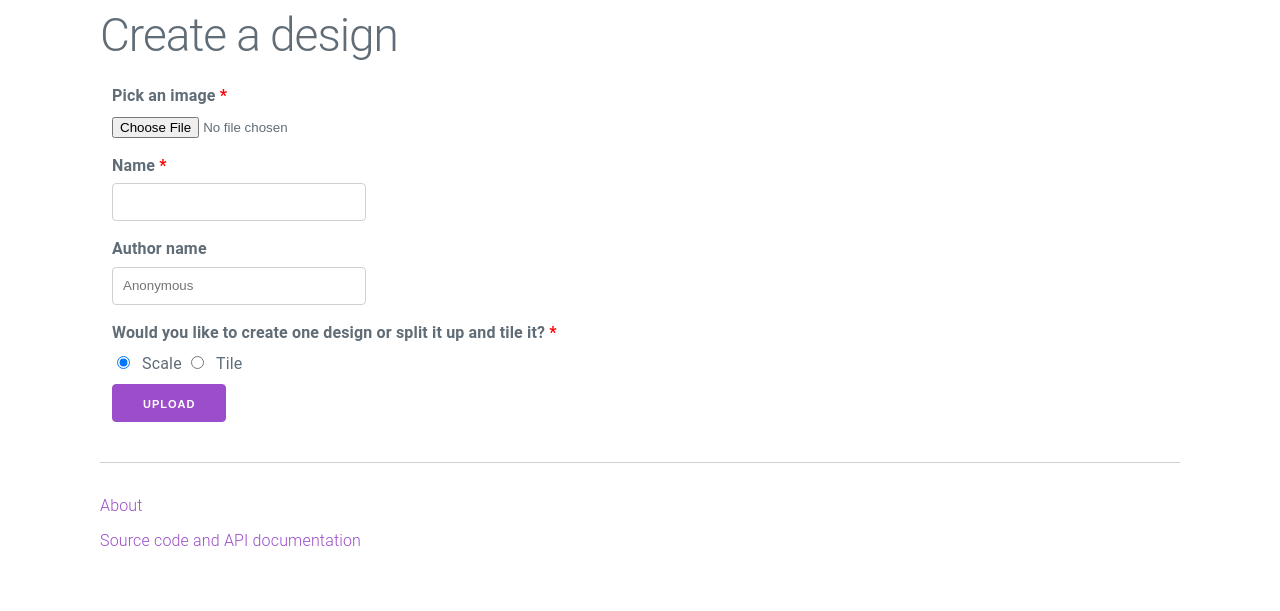
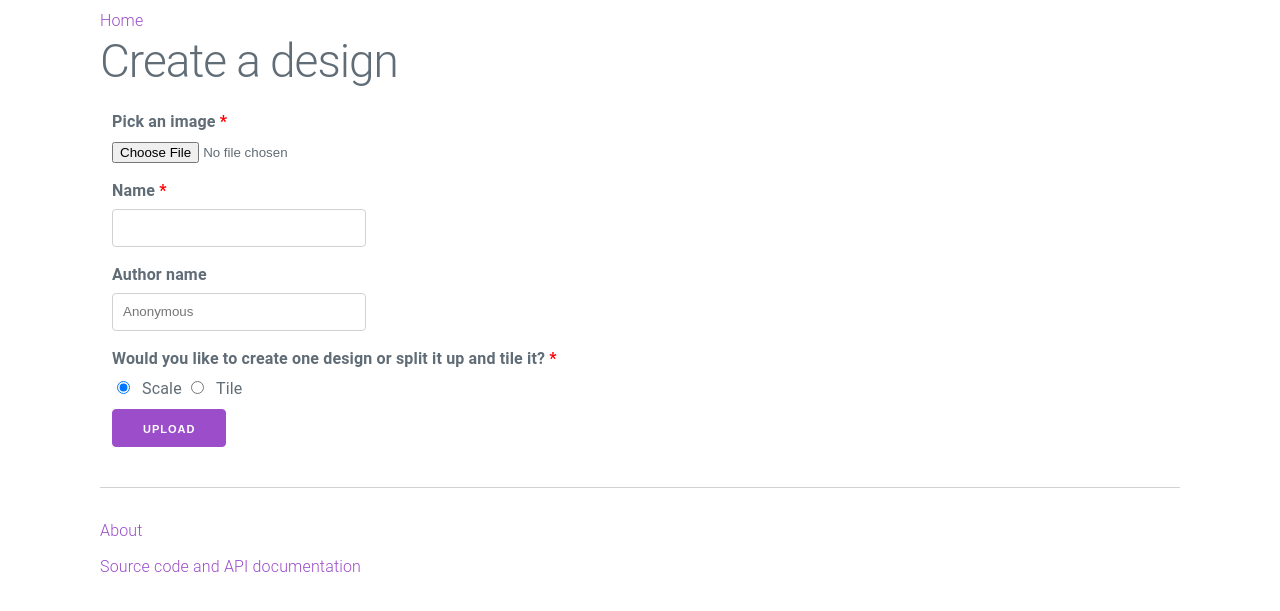
Before and after one commit to acplaza/acplaza, a Flask app: page /create-design/basic-design in a window 1280 px wide. Shown: the top 611 px of the page. Run offline with Flask 2, Linux system fonts and the light colour scheme; the visitor is signed in with stand-in values (Sample User, id 1); parts of the project's set-up code (start-up, migrations or seed data) failed here and were passed over; some libraries are stand-ins or nearby versions.

Commit message:
add Home link to each page

```diff
--- a/templates/base.html
+++ b/templates/base.html
@@ -10,6 +10,13 @@
 </head>
 <body>
 	<div class=container>
+		{% if request.path != '/' %}
+			<header>
+				<nav>
+					<a href="/">Home</a>
+				</nav>
+			</header>
+		{% endif %}
 		<main>
 			<h1>{{ self.title() }}</h1>
 			{% include 'flashes.html' %}
```
